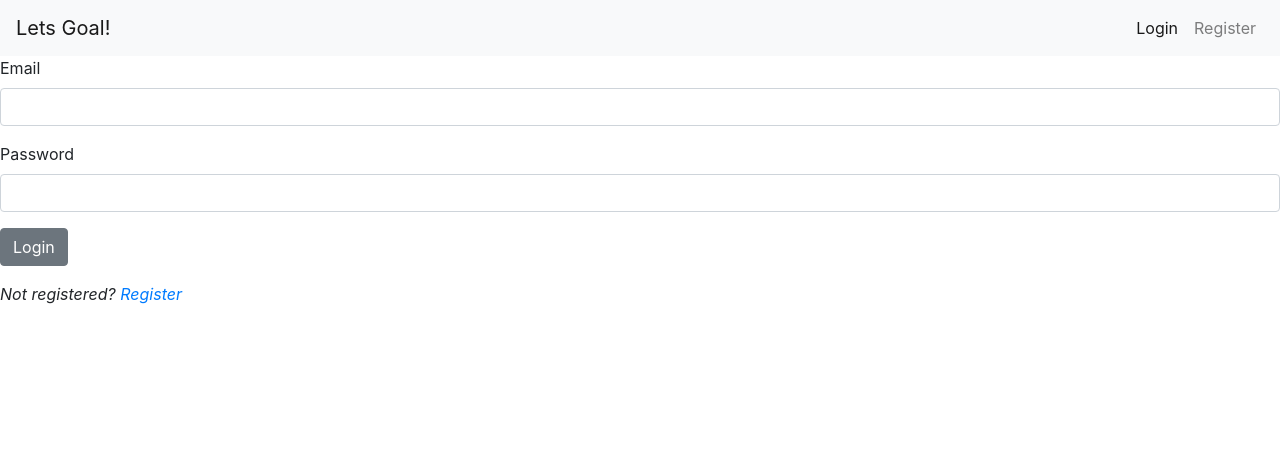
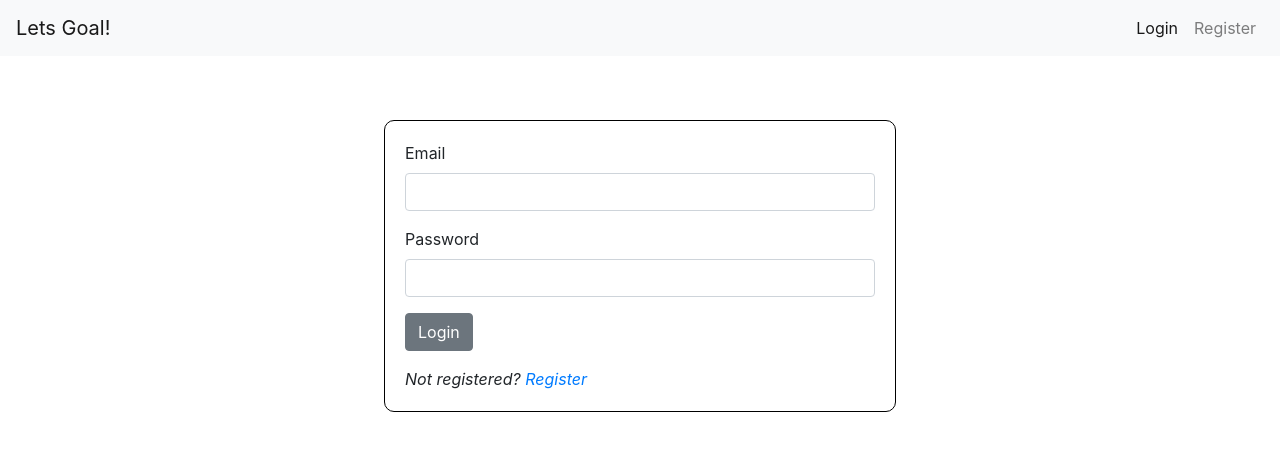
Before and after one commit to Brant2001/Back-End-Capstone-Lets-Goal, a React (Create React App) app in the folder LetsGoal/client/capstone-lets-goal/: page /login in a window 1280 px wide. Shown: the top 450 px of the page. Built offline with nearby package versions, Linux system fonts and the light colour scheme; no server answers.

Commit message:
Got some styling done.

```diff
--- a/LetsGoal/client/capstone-lets-goal/src/auth/Login.js
+++ b/LetsGoal/client/capstone-lets-goal/src/auth/Login.js
@@ -19,7 +19,7 @@ export default function Login() {
 
     return (
         <Form onSubmit={loginSubmit}>
-            <fieldset>
+            <fieldset className="loginForm">
                 <FormGroup>
                     <Label for="email">Email</Label>
                     <Input id="email" type="text" onChange={e => setEmail(e.target.value)} />
--- a/LetsGoal/client/capstone-lets-goal/src/auth/Register.js
+++ b/LetsGoal/client/capstone-lets-goal/src/auth/Register.js
@@ -29,7 +29,7 @@ export default function Register() {
 
     return (
         <Form onSubmit={registerClick}>
-            <fieldset>
+            <fieldset className="registerForm">
                 <FormGroup>
                     <Label htmlFor="firstName">FirstName</Label>
                     <Input id="firstName" type="text" onChange={e => setFName(e.target.value)} />
@@ -42,16 +42,13 @@ export default function Register() {
                     <Label htmlFor="displayName">DisplayName</Label>
                     <Input id="displayName" type="text" onChange={e => setDName(e.target.value)} />
                 </FormGroup>
-                {/* <Button className="publicBtn" onClick={() => setIsPublic(true)} >Public</Button>
-                <Button className="publicBtn" onClick={() => setIsPublic(false)} >Private</Button>
-                {profileStatus()} */}
                 <FormGroup>
                     <Label htmlFor="image">Profile Picture</Label>
                     <Input id="image" type="text" onChange={e => setImage(e.target.value)} />
                 </FormGroup>
                 <FormGroup>
-                    <Label htmlFor="isPublic">Public</Label>
-                    <Input id="isPublic" type="checkbox" onChange={e => setIsPublic(e.target.checked)} />
+                    <div>Public</div>
+                    <div className="public_checkbox"><Input id="isPublic" type="checkbox" onChange={e => setIsPublic(e.target.checked)} /></div>
                 </FormGroup>
                 <FormGroup>
                     <Label for="email">Email</Label>
--- /dev/null
+++ b/LetsGoal/client/capstone-lets-goal/src/auth/auth.css
@@ -0,0 +1,13 @@
+.loginForm, .registerForm{
+    margin-top: 5%;
+    margin-left: 30%;
+    margin-right: 30%;
+    border: solid thin black;
+    border-radius: 10px;
+    padding: 20px;
+    max-width: 40%;
+  }
+
+.public_checkbox {
+    margin-left: 2rem;
+}
--- a/LetsGoal/client/capstone-lets-goal/src/goal/GoalDetails.js
+++ b/LetsGoal/client/capstone-lets-goal/src/goal/GoalDetails.js
@@ -4,7 +4,6 @@ import { GoalContext } from './GoalProvider'
 import { useParams, Link, useHistory } from 'react-router-dom'
 import { format } from 'date-fns'
 import { ActionDashboard } from '../action/ActionDashboard';
-import { ActionForm } from '../action/ActionForm';
 import { EditGoalForm } from './EditGoalForm';
 
 
--- a/LetsGoal/client/capstone-lets-goal/src/goal/UserGoalList.js
+++ b/LetsGoal/client/capstone-lets-goal/src/goal/UserGoalList.js
@@ -39,6 +39,7 @@ export const UserGoalList = ({ goalStatus, setGoalStatus }) => {
     return (
         <div className="container">
             <div className="goalList_btns">
+                <div>
                     {
                         (goalStatus === "incomplete")
                             ? <Button
@@ -55,13 +56,9 @@ export const UserGoalList = ({ goalStatus, setGoalStatus }) => {
                           </Button>
                     }
                 </div>
-            <div>
-                {
-                    (goalStatus === "incomplete") ? <h4>Incompleted Goals</h4> : <h4>Completed Goals</h4>
-                }
-                {displayGoals()}
-            </div>
-            <Button type="submit"
+                <div className="goalList_Add">
+                    <Button
+                        type="submit"
                         color="primary"
                         onClick={
                             evt => {
@@ -72,7 +69,15 @@ export const UserGoalList = ({ goalStatus, setGoalStatus }) => {
                         className="addActionBtn">
                         Add Goal
                 </Button>
-            <div>
+                </div>
+            </div>
+            <div className="text-center">
+                {
+                    (goalStatus === "incomplete") ? <h4>Incompleted Goals</h4> : <h4>Completed Goals</h4>
+                }
+            </div>
+            <div className="displayGoalComponents">
+                {displayGoals()}
                 {displayInput()}
             </div>
         </div>
--- a/LetsGoal/client/capstone-lets-goal/src/goal/goal.css
+++ b/LetsGoal/client/capstone-lets-goal/src/goal/goal.css
@@ -1,2 +1,18 @@
 .goalDetails_components {
     }
+.goal {
+    margin-top: 1rem;
+    margin-bottom: 1rem;
+    padding: 1rem;
+    border: solid thin black;
+    border-radius: 10px;
+}
+
+.goalList_btns {
+    display: flex;
+    justify-content: space-evenly;
+}
+
+.goalList_Add {
+    margin-left: 5rem;
+}
--- a/LetsGoal/client/capstone-lets-goal/src/index.css
+++ b/LetsGoal/client/capstone-lets-goal/src/index.css
@@ -1,4 +1,5 @@
 @import "goal/goal.css";
+@import "auth/auth.css";
 
 body {
   margin: 0;
```
Lines whose indentation alone changed are shown as unchanged.
